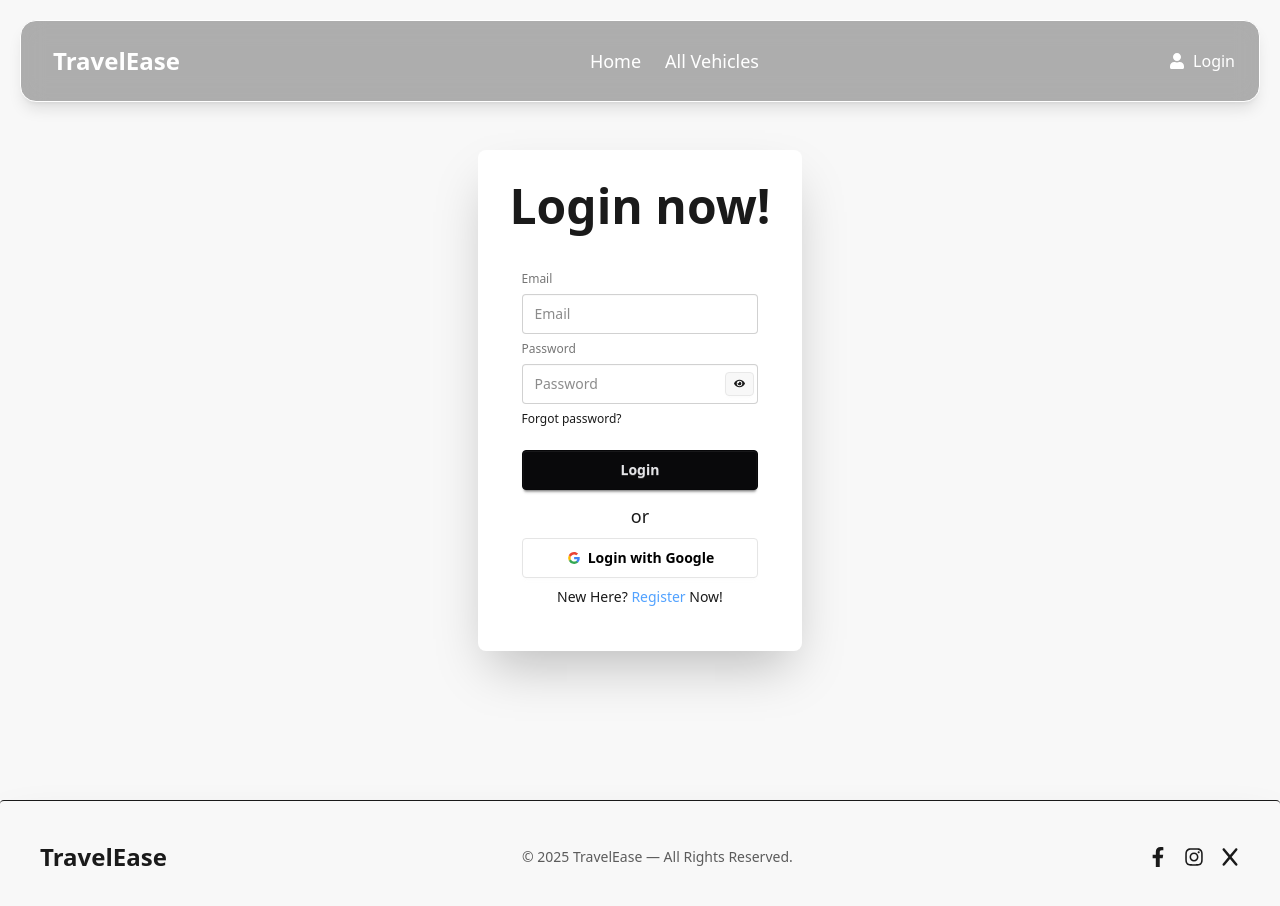
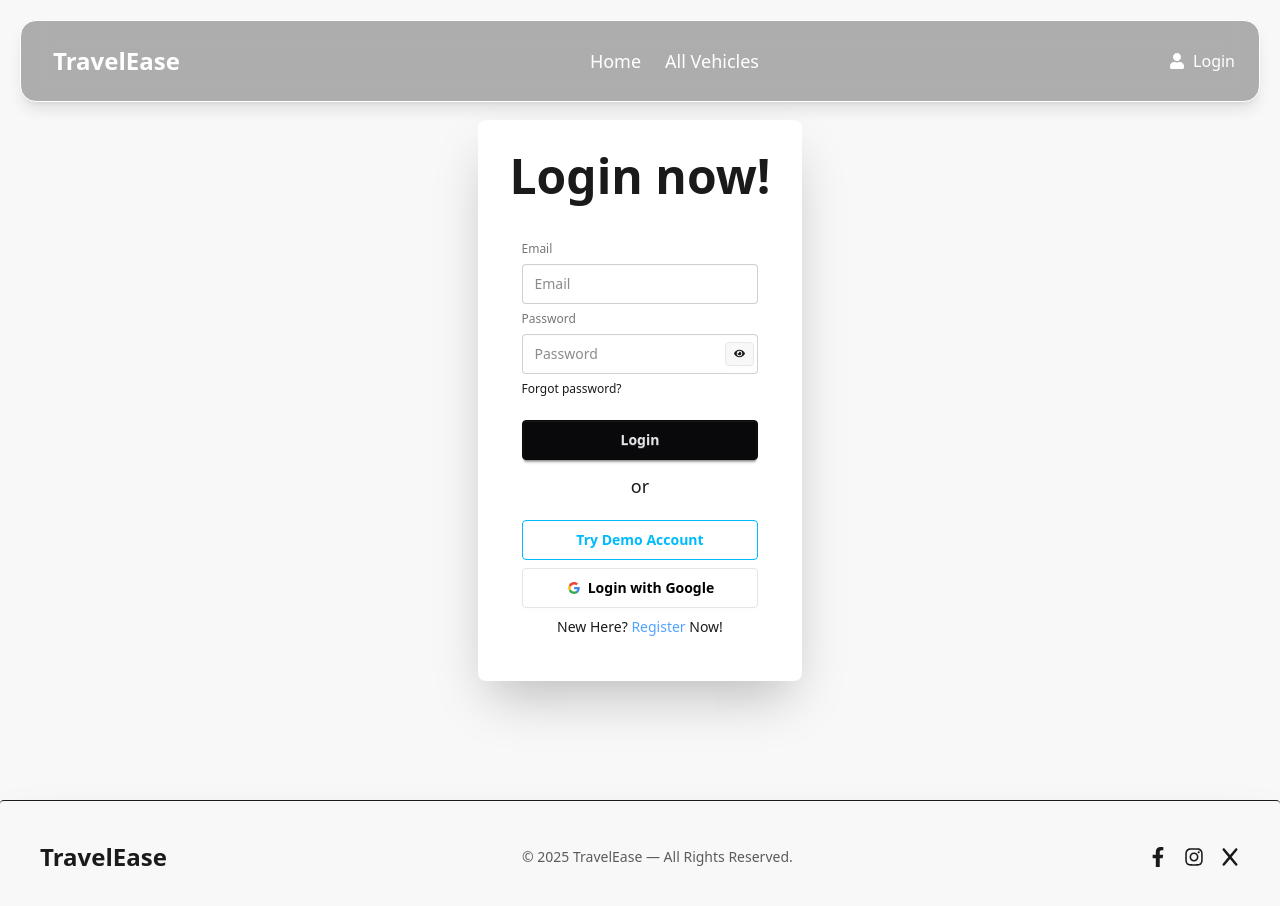
Before and after one commit to ahnafabid10/TravelEase-client-side, a React (Vite) app: page /login in a window 1280 px wide. Shown: the top 906 px of the page. Built offline with nearby package versions, Linux system fonts and the light colour scheme; no server answers.

Commit message:
demo login added

```diff
--- a/src/Authentication/Login.jsx
+++ b/src/Authentication/Login.jsx
@@ -104,11 +104,27 @@ const Login = () => {
         </fieldset>
 
         {
-            error && <p className='text-red-500'>{error}</p>
+            error && <p className='text-red-500'>Something went wrong!</p>
         }
 
         </form>
         <p className='text-center text-lg font-medium'>or</p>
+<button
+  className="btn btn-outline btn-info w-full mt-3"
+  onClick={() => {
+    signInUser("demo@account.com", "123zxcZXC123!@#")
+      .then(() => {
+        toast.success("Logged in as Demo User 👤");
+        setTimeout(() => {
+          navigate("/");
+        }, 1200);
+      })
+  }}
+>
+  Try Demo Account
+</button>
+
+
           {/* Google */}
 <button onClick={handleGoogleSignIn} className="btn bg-white text-black border-[#e5e5e5]">
   <svg aria-label="Google logo" width="16" height="16" xmlns="http://www.w3.org/2000/svg" viewBox="0 0 512 512"><g><path d="m0 0H512V512H0" fill="#fff"></path><path fill="#34a853" d="M153 292c30 82 118 95 171 60h62v48A192 192 0 0190 341"></path><path fill="#4285f4" d="m386 400a140 175 0 0053-179H260v74h102q-7 37-38 57"></path><path fill="#fbbc02" d="m90 341a208 200 0 010-171l63 49q-12 37 0 73"></path><path fill="#ea4335" d="m153 219c22-69 116-109 179-50l55-54c-78-75-230-72-297 55"></path></g></svg>
--- a/src/Authentication/Register.jsx
+++ b/src/Authentication/Register.jsx
@@ -73,10 +73,7 @@ const Register = () => {
             setSuccess(true)
             console.log(result.user)
         })
-        .catch(error=>{
-            const errorMessage = error.message;
-            alert(errorMessage)
-        })
+
     }
 
     return (
```
